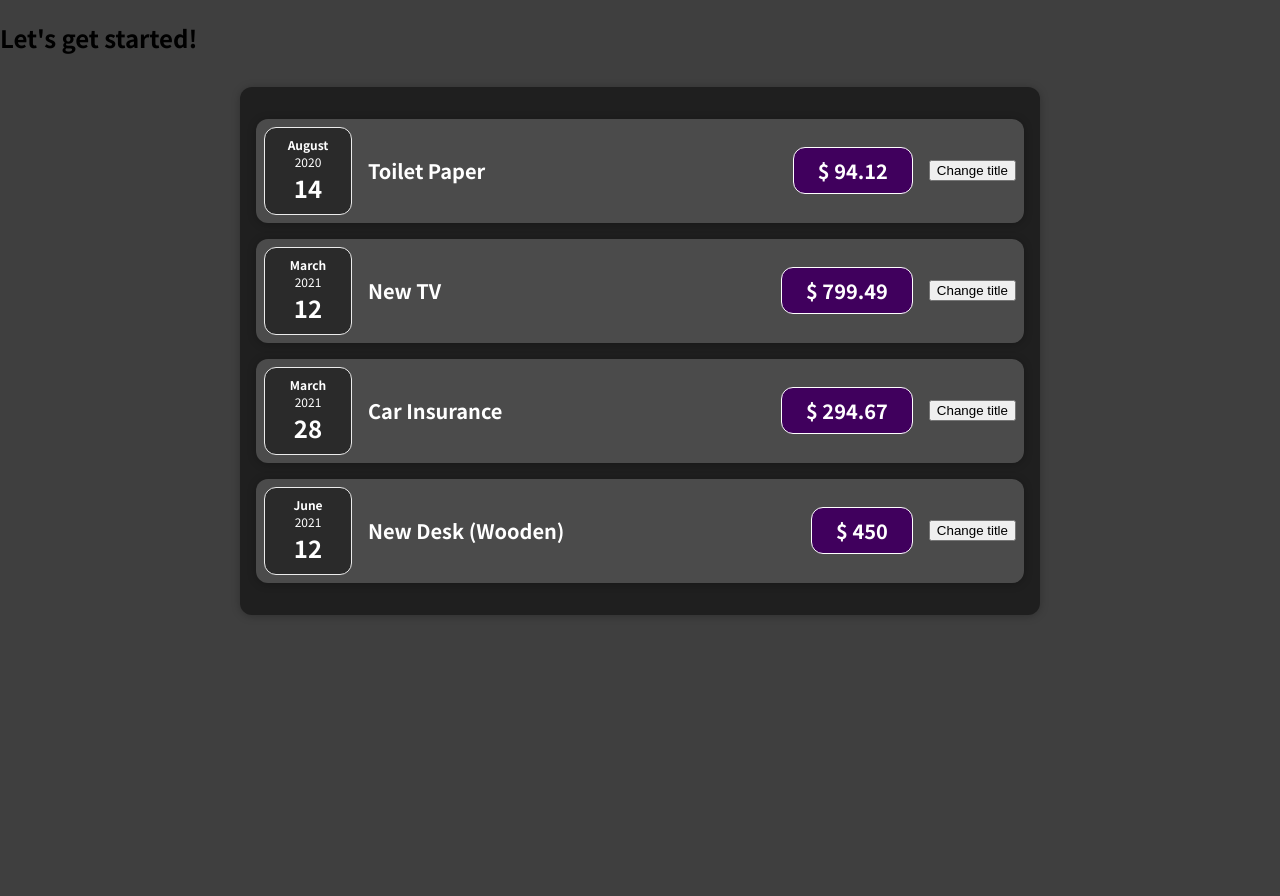
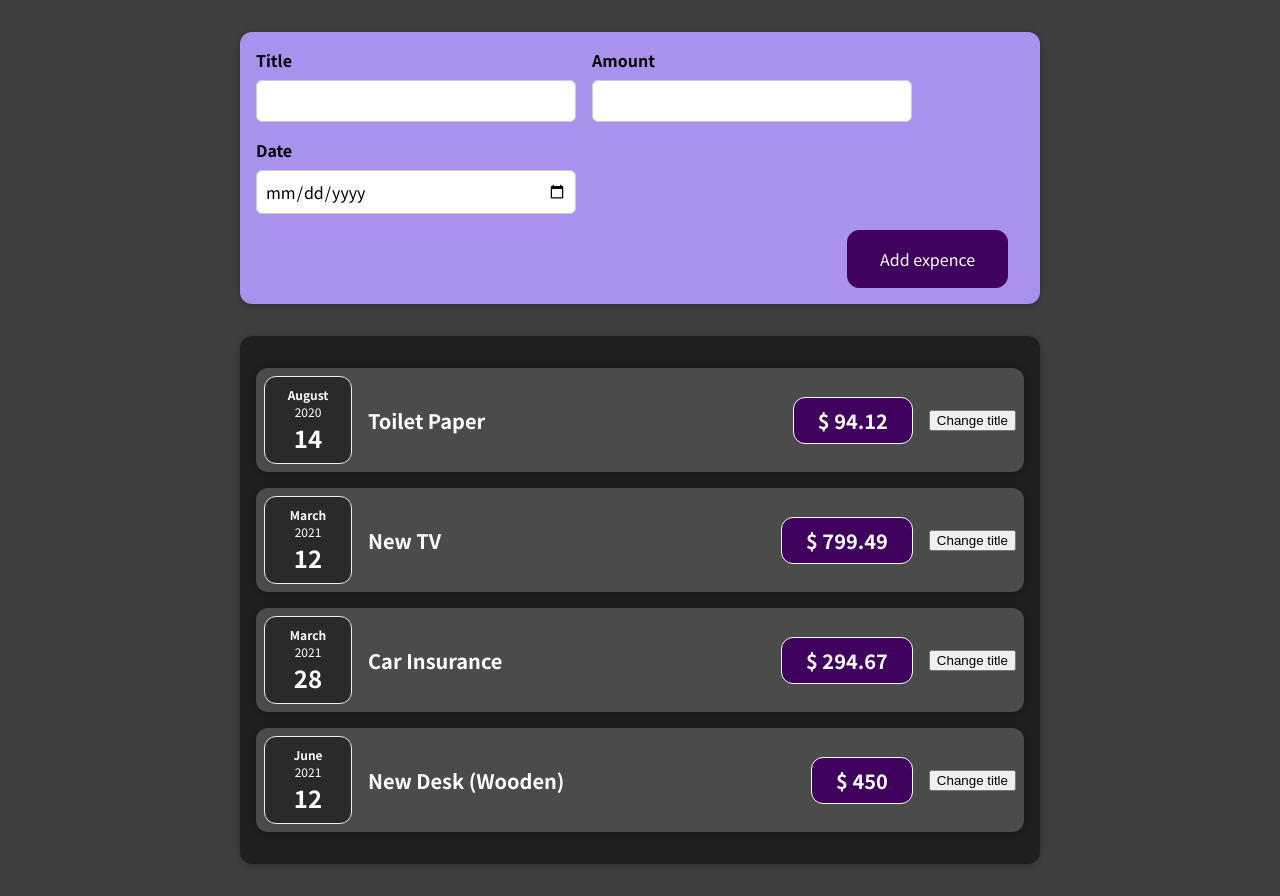
Before and after one commit to RZFalcore/udemy-react-course, a React (Create React App) app: page / in a window 1280 px wide. Before the commit the page ends 800 px from the top, so only its background shows below. Built offline with nearby package versions, Linux system fonts and the light colour scheme.

Commit message:
added newExpence and expenceForm component, plus styling

```diff
--- a/src/App.js
+++ b/src/App.js
@@ -1,5 +1,6 @@
 import React from "react";
 import Expenses from "./components/Expenses/Expenses";
+import NewExpence from "./components/NewExpense/NewExpense";
 
 function App() {
   const expenses = [
@@ -26,7 +27,7 @@
 
   return (
     <div>
-      <h2>Let's get started!</h2>
+      <NewExpence />
       <Expenses expenses={expenses} />
     </div>
   );
--- /dev/null
+++ b/src/components/NewExpense/ExpenseForm.css
@@ -0,0 +1,26 @@
+.new-expense__controls {
+    display: flex;
+    flex-wrap: wrap;
+    gap: 1rem;
+    margin-bottom: 1rem;
+    text-align: left;
+}
+
+.new-expense__control label {
+    font-weight: bold;
+    margin-bottom: 0.5rem;
+    display: block;
+}
+
+.new-expense__control input {
+    font: inherit;
+    padding: 0.5rem;
+    border-radius: 6px;
+    border: 1px solid #ccc;
+    width: 20rem;
+    max-width: 100%;
+}
+
+.new-expense__actions {
+    text-align: right;
+}
--- /dev/null
+++ b/src/components/NewExpense/ExpenseForm.js
@@ -0,0 +1,27 @@
+import React from "react";
+
+import "./ExpenseForm.css";
+
+const ExpenseForm = () => (
+  <form>
+    <div className="new-expense__controls">
+      <div className="new-expense__control">
+        <label>Title</label>
+        <input type="text" />
+      </div>
+      <div className="new-expense__control">
+        <label>Amount</label>
+        <input type="number" min="0.01" step="0.01" />
+      </div>
+      <div className="new-expense__control">
+        <label>Date</label>
+        <input type="date" min="2021-01-01" max="2031-01-01" />
+      </div>
+    </div>
+    <div className="new-expense__actions">
+      <button type="submit">Add expence</button>
+    </div>
+  </form>
+);
+
+export default ExpenseForm;
--- /dev/null
+++ b/src/components/NewExpense/NewExpense.css
@@ -0,0 +1,38 @@
+.new-expense {
+    background-color: #a892ee;
+    padding: 1rem;
+    margin: 2rem auto;
+    width: 50rem;
+    max-width: 95%;
+    border-radius: 12px;
+    text-align: center;
+    box-shadow: 0 1px 8px rgba(0, 0, 0, 0.25);
+}
+
+.new-expense button {
+    font: inherit;
+    cursor: pointer;
+    padding: 1rem 2rem;
+    border: 1px solid #40005d;
+    background-color: #40005d;
+    color: white;
+    border-radius: 12px;
+    margin-right: 1rem;
+}
+
+.new-expense button:hover,
+.new-expense button:active {
+    background-color: #510674;
+    border-color: #510674;
+}
+
+.new-expense button.alternative {
+    color: #220131;
+    border-color: transparent;
+    background-color: transparent;
+}
+
+.new-expense button.alternative:hover,
+.new-expense button.alternative:active {
+    background-color: #ddb3f8;
+}
--- /dev/null
+++ b/src/components/NewExpense/NewExpense.js
@@ -0,0 +1,12 @@
+import React from "react";
+import ExpenseForm from "./ExpenseForm";
+
+import "./NewExpense.css";
+
+const NewExpense = () => (
+  <div className="new-expense">
+    <ExpenseForm />
+  </div>
+);
+
+export default NewExpense;
```
